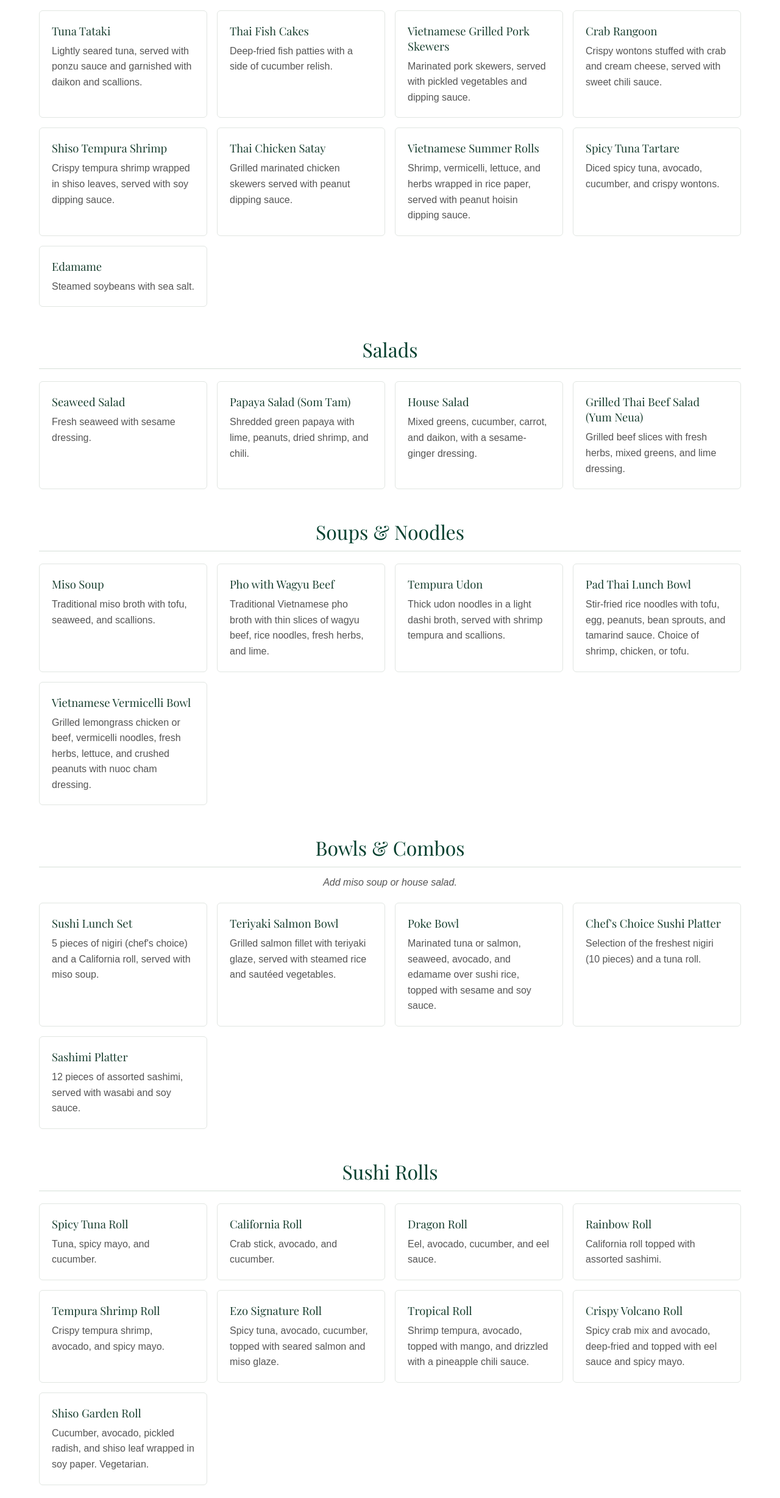
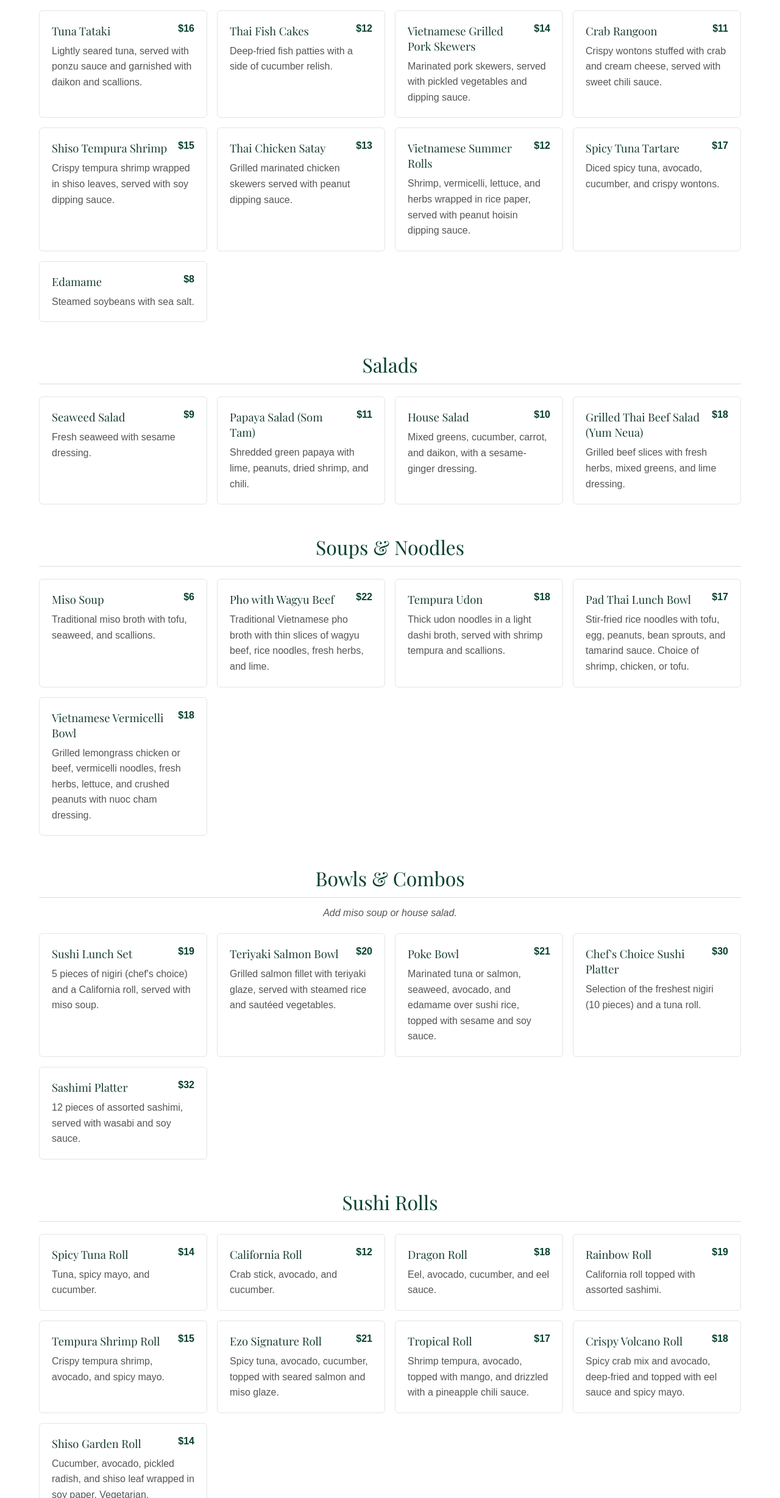
Before and after one commit to benjaminkruse24/ezo_restaurant_website, a plain HTML site: page menu.html in a window 1280 px wide. Shown: the part 324-2780 px from the top of the page at 61% size. Drawn offline with nearby package versions, Linux system fonts and the light colour scheme.

Commit message:
pushing with menu prices

```diff
--- a/menu.html
+++ b/menu.html
@@ -33,36 +33,36 @@
         <section class="menu-category">
             <h2>Appetizers</h2>
             <div class="menu-grid">
-                <article class="menu-item"><h3>Tuna Tataki</h3><p>Lightly seared tuna, served with ponzu sauce and garnished with daikon and scallions.</p></article>
-                <article class="menu-item"><h3>Thai Fish Cakes</h3><p>Deep-fried fish patties with a side of cucumber relish.</p></article>
-                <article class="menu-item"><h3>Vietnamese Grilled Pork Skewers</h3><p>Marinated pork skewers, served with pickled vegetables and dipping sauce.</p></article>
-                <article class="menu-item"><h3>Crab Rangoon</h3><p>Crispy wontons stuffed with crab and cream cheese, served with sweet chili sauce.</p></article>
-                <article class="menu-item"><h3>Shiso Tempura Shrimp</h3><p>Crispy tempura shrimp wrapped in shiso leaves, served with soy dipping sauce.</p></article>
-                <article class="menu-item"><h3>Thai Chicken Satay</h3><p>Grilled marinated chicken skewers served with peanut dipping sauce.</p></article>
-                <article class="menu-item"><h3>Vietnamese Summer Rolls</h3><p>Shrimp, vermicelli, lettuce, and herbs wrapped in rice paper, served with peanut hoisin dipping sauce.</p></article>
-                <article class="menu-item"><h3>Spicy Tuna Tartare</h3><p>Diced spicy tuna, avocado, cucumber, and crispy wontons.</p></article>
-                <article class="menu-item"><h3>Edamame</h3><p>Steamed soybeans with sea salt.</p></article>
+                <article class="menu-item"><div class="menu-item-header"><h3>Tuna Tataki</h3><span class="menu-price">$16</span></div><p>Lightly seared tuna, served with ponzu sauce and garnished with daikon and scallions.</p></article>
+                <article class="menu-item"><div class="menu-item-header"><h3>Thai Fish Cakes</h3><span class="menu-price">$12</span></div><p>Deep-fried fish patties with a side of cucumber relish.</p></article>
+                <article class="menu-item"><div class="menu-item-header"><h3>Vietnamese Grilled Pork Skewers</h3><span class="menu-price">$14</span></div><p>Marinated pork skewers, served with pickled vegetables and dipping sauce.</p></article>
+                <article class="menu-item"><div class="menu-item-header"><h3>Crab Rangoon</h3><span class="menu-price">$11</span></div><p>Crispy wontons stuffed with crab and cream cheese, served with sweet chili sauce.</p></article>
+                <article class="menu-item"><div class="menu-item-header"><h3>Shiso Tempura Shrimp</h3><span class="menu-price">$15</span></div><p>Crispy tempura shrimp wrapped in shiso leaves, served with soy dipping sauce.</p></article>
+                <article class="menu-item"><div class="menu-item-header"><h3>Thai Chicken Satay</h3><span class="menu-price">$13</span></div><p>Grilled marinated chicken skewers served with peanut dipping sauce.</p></article>
+                <article class="menu-item"><div class="menu-item-header"><h3>Vietnamese Summer Rolls</h3><span class="menu-price">$12</span></div><p>Shrimp, vermicelli, lettuce, and herbs wrapped in rice paper, served with peanut hoisin dipping sauce.</p></article>
+                <article class="menu-item"><div class="menu-item-header"><h3>Spicy Tuna Tartare</h3><span class="menu-price">$17</span></div><p>Diced spicy tuna, avocado, cucumber, and crispy wontons.</p></article>
+                <article class="menu-item"><div class="menu-item-header"><h3>Edamame</h3><span class="menu-price">$8</span></div><p>Steamed soybeans with sea salt.</p></article>
             </div>
         </section>
 
         <section class="menu-category">
             <h2>Salads</h2>
             <div class="menu-grid">
-                <article class="menu-item"><h3>Seaweed Salad</h3><p>Fresh seaweed with sesame dressing.</p></article>
-                <article class="menu-item"><h3>Papaya Salad (Som Tam)</h3><p>Shredded green papaya with lime, peanuts, dried shrimp, and chili.</p></article>
-                <article class="menu-item"><h3>House Salad</h3><p>Mixed greens, cucumber, carrot, and daikon, with a sesame-ginger dressing.</p></article>
-                <article class="menu-item"><h3>Grilled Thai Beef Salad (Yum Neua)</h3><p>Grilled beef slices with fresh herbs, mixed greens, and lime dressing.</p></article>
+                <article class="menu-item"><div class="menu-item-header"><h3>Seaweed Salad</h3><span class="menu-price">$9</span></div><p>Fresh seaweed with sesame dressing.</p></article>
+                <article class="menu-item"><div class="menu-item-header"><h3>Papaya Salad (Som Tam)</h3><span class="menu-price">$11</span></div><p>Shredded green papaya with lime, peanuts, dried shrimp, and chili.</p></article>
+                <article class="menu-item"><div class="menu-item-header"><h3>House Salad</h3><span class="menu-price">$10</span></div><p>Mixed greens, cucumber, carrot, and daikon, with a sesame-ginger dressing.</p></article>
+                <article class="menu-item"><div class="menu-item-header"><h3>Grilled Thai Beef Salad (Yum Neua)</h3><span class="menu-price">$18</span></div><p>Grilled beef slices with fresh herbs, mixed greens, and lime dressing.</p></article>
             </div>
         </section>
 
         <section class="menu-category">
             <h2>Soups &amp; Noodles</h2>
             <div class="menu-grid">
-                <article class="menu-item"><h3>Miso Soup</h3><p>Traditional miso broth with tofu, seaweed, and scallions.</p></article>
-                <article class="menu-item"><h3>Pho with Wagyu Beef</h3><p>Traditional Vietnamese pho broth with thin slices of wagyu beef, rice noodles, fresh herbs, and lime.</p></article>
-                <article class="menu-item"><h3>Tempura Udon</h3><p>Thick udon noodles in a light dashi broth, served with shrimp tempura and scallions.</p></article>
-                <article class="menu-item"><h3>Pad Thai Lunch Bowl</h3><p>Stir-fried rice noodles with tofu, egg, peanuts, bean sprouts, and tamarind sauce. Choice of shrimp, chicken, or tofu.</p></article>
-                <article class="menu-item"><h3>Vietnamese Vermicelli Bowl</h3><p>Grilled lemongrass chicken or beef, vermicelli noodles, fresh herbs, lettuce, and crushed peanuts with nuoc cham dressing.</p></article>
+                <article class="menu-item"><div class="menu-item-header"><h3>Miso Soup</h3><span class="menu-price">$6</span></div><p>Traditional miso broth with tofu, seaweed, and scallions.</p></article>
+                <article class="menu-item"><div class="menu-item-header"><h3>Pho with Wagyu Beef</h3><span class="menu-price">$22</span></div><p>Traditional Vietnamese pho broth with thin slices of wagyu beef, rice noodles, fresh herbs, and lime.</p></article>
+                <article class="menu-item"><div class="menu-item-header"><h3>Tempura Udon</h3><span class="menu-price">$18</span></div><p>Thick udon noodles in a light dashi broth, served with shrimp tempura and scallions.</p></article>
+                <article class="menu-item"><div class="menu-item-header"><h3>Pad Thai Lunch Bowl</h3><span class="menu-price">$17</span></div><p>Stir-fried rice noodles with tofu, egg, peanuts, bean sprouts, and tamarind sauce. Choice of shrimp, chicken, or tofu.</p></article>
+                <article class="menu-item"><div class="menu-item-header"><h3>Vietnamese Vermicelli Bowl</h3><span class="menu-price">$18</span></div><p>Grilled lemongrass chicken or beef, vermicelli noodles, fresh herbs, lettuce, and crushed peanuts with nuoc cham dressing.</p></article>
             </div>
         </section>
 
@@ -70,45 +70,45 @@
             <h2>Bowls &amp; Combos</h2>
             <p class="menu-note">Add miso soup or house salad.</p>
             <div class="menu-grid">
-                <article class="menu-item"><h3>Sushi Lunch Set</h3><p>5 pieces of nigiri (chef's choice) and a California roll, served with miso soup.</p></article>
-                <article class="menu-item"><h3>Teriyaki Salmon Bowl</h3><p>Grilled salmon fillet with teriyaki glaze, served with steamed rice and sautéed vegetables.</p></article>
-                <article class="menu-item"><h3>Poke Bowl</h3><p>Marinated tuna or salmon, seaweed, avocado, and edamame over sushi rice, topped with sesame and soy sauce.</p></article>
-                <article class="menu-item"><h3>Chef's Choice Sushi Platter</h3><p>Selection of the freshest nigiri (10 pieces) and a tuna roll.</p></article>
-                <article class="menu-item"><h3>Sashimi Platter</h3><p>12 pieces of assorted sashimi, served with wasabi and soy sauce.</p></article>
+                <article class="menu-item"><div class="menu-item-header"><h3>Sushi Lunch Set</h3><span class="menu-price">$19</span></div><p>5 pieces of nigiri (chef's choice) and a California roll, served with miso soup.</p></article>
+                <article class="menu-item"><div class="menu-item-header"><h3>Teriyaki Salmon Bowl</h3><span class="menu-price">$20</span></div><p>Grilled salmon fillet with teriyaki glaze, served with steamed rice and sautéed vegetables.</p></article>
+                <article class="menu-item"><div class="menu-item-header"><h3>Poke Bowl</h3><span class="menu-price">$21</span></div><p>Marinated tuna or salmon, seaweed, avocado, and edamame over sushi rice, topped with sesame and soy sauce.</p></article>
+                <article class="menu-item"><div class="menu-item-header"><h3>Chef's Choice Sushi Platter</h3><span class="menu-price">$30</span></div><p>Selection of the freshest nigiri (10 pieces) and a tuna roll.</p></article>
+                <article class="menu-item"><div class="menu-item-header"><h3>Sashimi Platter</h3><span class="menu-price">$32</span></div><p>12 pieces of assorted sashimi, served with wasabi and soy sauce.</p></article>
             </div>
         </section>
 
         <section class="menu-category">
             <h2>Sushi Rolls</h2>
             <div class="menu-grid">
-                <article class="menu-item"><h3>Spicy Tuna Roll</h3><p>Tuna, spicy mayo, and cucumber.</p></article>
-                <article class="menu-item"><h3>California Roll</h3><p>Crab stick, avocado, and cucumber.</p></article>
-                <article class="menu-item"><h3>Dragon Roll</h3><p>Eel, avocado, cucumber, and eel sauce.</p></article>
-                <article class="menu-item"><h3>Rainbow Roll</h3><p>California roll topped with assorted sashimi.</p></article>
-                <article class="menu-item"><h3>Tempura Shrimp Roll</h3><p>Crispy tempura shrimp, avocado, and spicy mayo.</p></article>
-                <article class="menu-item"><h3>Ezo Signature Roll</h3><p>Spicy tuna, avocado, cucumber, topped with seared salmon and miso glaze.</p></article>
-                <article class="menu-item"><h3>Tropical Roll</h3><p>Shrimp tempura, avocado, topped with mango, and drizzled with a pineapple chili sauce.</p></article>
-                <article class="menu-item"><h3>Crispy Volcano Roll</h3><p>Spicy crab mix and avocado, deep-fried and topped with eel sauce and spicy mayo.</p></article>
-                <article class="menu-item"><h3>Shiso Garden Roll</h3><p>Cucumber, avocado, pickled radish, and shiso leaf wrapped in soy paper. Vegetarian.</p></article>
+                <article class="menu-item"><div class="menu-item-header"><h3>Spicy Tuna Roll</h3><span class="menu-price">$14</span></div><p>Tuna, spicy mayo, and cucumber.</p></article>
+                <article class="menu-item"><div class="menu-item-header"><h3>California Roll</h3><span class="menu-price">$12</span></div><p>Crab stick, avocado, and cucumber.</p></article>
+                <article class="menu-item"><div class="menu-item-header"><h3>Dragon Roll</h3><span class="menu-price">$18</span></div><p>Eel, avocado, cucumber, and eel sauce.</p></article>
+                <article class="menu-item"><div class="menu-item-header"><h3>Rainbow Roll</h3><span class="menu-price">$19</span></div><p>California roll topped with assorted sashimi.</p></article>
+                <article class="menu-item"><div class="menu-item-header"><h3>Tempura Shrimp Roll</h3><span class="menu-price">$15</span></div><p>Crispy tempura shrimp, avocado, and spicy mayo.</p></article>
+                <article class="menu-item"><div class="menu-item-header"><h3>Ezo Signature Roll</h3><span class="menu-price">$21</span></div><p>Spicy tuna, avocado, cucumber, topped with seared salmon and miso glaze.</p></article>
+                <article class="menu-item"><div class="menu-item-header"><h3>Tropical Roll</h3><span class="menu-price">$17</span></div><p>Shrimp tempura, avocado, topped with mango, and drizzled with a pineapple chili sauce.</p></article>
+                <article class="menu-item"><div class="menu-item-header"><h3>Crispy Volcano Roll</h3><span class="menu-price">$18</span></div><p>Spicy crab mix and avocado, deep-fried and topped with eel sauce and spicy mayo.</p></article>
+                <article class="menu-item"><div class="menu-item-header"><h3>Shiso Garden Roll</h3><span class="menu-price">$14</span></div><p>Cucumber, avocado, pickled radish, and shiso leaf wrapped in soy paper. Vegetarian.</p></article>
             </div>
         </section>
 
         <section class="menu-category">
             <h2>Entrees</h2>
             <div class="menu-grid">
-                <article class="menu-item"><h3>Grilled Miso Black Cod</h3><p>Marinated black cod fillet grilled to perfection, served with steamed rice and sautéed bok choy.</p></article>
-                <article class="menu-item"><h3>Thai Green Curry</h3><p>Creamy coconut curry with chicken, bamboo shoots, bell peppers, and Thai basil, served with jasmine rice.</p></article>
-                <article class="menu-item"><h3>Crispy Peking Duck</h3><p>Slow-roasted duck, served with pancakes, hoisin sauce, and scallions.</p></article>
+                <article class="menu-item"><div class="menu-item-header"><h3>Grilled Miso Black Cod</h3><span class="menu-price">$32</span></div><p>Marinated black cod fillet grilled to perfection, served with steamed rice and sautéed bok choy.</p></article>
+                <article class="menu-item"><div class="menu-item-header"><h3>Thai Green Curry</h3><span class="menu-price">$22</span></div><p>Creamy coconut curry with chicken, bamboo shoots, bell peppers, and Thai basil, served with jasmine rice.</p></article>
+                <article class="menu-item"><div class="menu-item-header"><h3>Crispy Peking Duck</h3><span class="menu-price">$28</span></div><p>Slow-roasted duck, served with pancakes, hoisin sauce, and scallions.</p></article>
             </div>
         </section>
 
         <section class="menu-category">
             <h2>Desserts</h2>
             <div class="menu-grid">
-                <article class="menu-item"><h3>Mochi Ice Cream</h3><p>Chewy rice cakes filled with mango, green tea, or strawberry ice cream.</p></article>
-                <article class="menu-item"><h3>Coconut Sticky Rice with Mango</h3><p>Sweet sticky rice served with ripe mango and coconut sauce drizzle.</p></article>
-                <article class="menu-item"><h3>Matcha Cheesecake</h3><p>Creamy green tea cheesecake with a crispy cookie crust.</p></article>
-                <article class="menu-item"><h3>Lychee Sorbet</h3><p>Light and refreshing lychee sorbet with fresh mint.</p></article>
+                <article class="menu-item"><div class="menu-item-header"><h3>Mochi Ice Cream</h3><span class="menu-price">$9</span></div><p>Chewy rice cakes filled with mango, green tea, or strawberry ice cream.</p></article>
+                <article class="menu-item"><div class="menu-item-header"><h3>Coconut Sticky Rice with Mango</h3><span class="menu-price">$10</span></div><p>Sweet sticky rice served with ripe mango and coconut sauce drizzle.</p></article>
+                <article class="menu-item"><div class="menu-item-header"><h3>Matcha Cheesecake</h3><span class="menu-price">$11</span></div><p>Creamy green tea cheesecake with a crispy cookie crust.</p></article>
+                <article class="menu-item"><div class="menu-item-header"><h3>Lychee Sorbet</h3><span class="menu-price">$8</span></div><p>Light and refreshing lychee sorbet with fresh mint.</p></article>
             </div>
         </section>
 
@@ -116,38 +116,38 @@
             <h2>Drinks</h2>
             <h3 class="menu-subheading">Cocktails</h3>
             <div class="menu-grid">
-                <article class="menu-item"><h3>Lychee Martini</h3><p>Vodka, lychee puree, and a splash of lime juice.</p></article>
-                <article class="menu-item"><h3>Pandan Gin Fizz</h3><p>Pandan-infused gin, lime, soda, and egg white for a frothy finish.</p></article>
-                <article class="menu-item"><h3>Pineapple Shiso Smash</h3><p>Fresh pineapple, muddled shiso leaves, rum, and a hint of ginger syrup.</p></article>
-                <article class="menu-item"><h3>Tokyo Mule</h3><p>Vodka, ginger beer, lime, and yuzu.</p></article>
+                <article class="menu-item"><div class="menu-item-header"><h3>Lychee Martini</h3><span class="menu-price">$14</span></div><p>Vodka, lychee puree, and a splash of lime juice.</p></article>
+                <article class="menu-item"><div class="menu-item-header"><h3>Pandan Gin Fizz</h3><span class="menu-price">$15</span></div><p>Pandan-infused gin, lime, soda, and egg white for a frothy finish.</p></article>
+                <article class="menu-item"><div class="menu-item-header"><h3>Pineapple Shiso Smash</h3><span class="menu-price">$15</span></div><p>Fresh pineapple, muddled shiso leaves, rum, and a hint of ginger syrup.</p></article>
+                <article class="menu-item"><div class="menu-item-header"><h3>Tokyo Mule</h3><span class="menu-price">$13</span></div><p>Vodka, ginger beer, lime, and yuzu.</p></article>
             </div>
 
             <h3 class="menu-subheading">Sake</h3>
             <div class="menu-grid">
-                <article class="menu-item"><h4>Junmai</h4><p>Hakkaisan (Niigata), Shichida (Saga), Kikusui (Niigata).</p></article>
-                <article class="menu-item"><h4>Junmai Ginjo</h4><p>Dassai 50 (Yamaguchi), Suigei Tokubetsu (Kochi), Tedorigawa "Lady Luck" (Ishikawa).</p></article>
-                <article class="menu-item"><h4>Daiginjo</h4><p>Kubota Manju (Niigata), Katsuyama Ken (Miyagi), Tatsuriki "Chotokusen" (Hyogo).</p></article>
-                <article class="menu-item"><h4>Nigori</h4><p>Hakutsuru Sayuri (Hyogo), Shiro Sasa (Akita).</p></article>
-                <article class="menu-item"><h4>Sparkling</h4><p>Dassai Sparkling 50 (Yamaguchi), Mio (Hyogo).</p></article>
-                <article class="menu-item"><h4>Specialty</h4><p>Eikun "The Sleeping Beauty" (Kyoto), Isojiman Tokubetsu (Shizuoka).</p></article>
+                <article class="menu-item"><div class="menu-item-header"><h4>Junmai</h4><span class="menu-price">$14</span></div><p>Hakkaisan (Niigata), Shichida (Saga), Kikusui (Niigata).</p></article>
+                <article class="menu-item"><div class="menu-item-header"><h4>Junmai Ginjo</h4><span class="menu-price">$18</span></div><p>Dassai 50 (Yamaguchi), Suigei Tokubetsu (Kochi), Tedorigawa "Lady Luck" (Ishikawa).</p></article>
+                <article class="menu-item"><div class="menu-item-header"><h4>Daiginjo</h4><span class="menu-price">$22</span></div><p>Kubota Manju (Niigata), Katsuyama Ken (Miyagi), Tatsuriki "Chotokusen" (Hyogo).</p></article>
+                <article class="menu-item"><div class="menu-item-header"><h4>Nigori</h4><span class="menu-price">$16</span></div><p>Hakutsuru Sayuri (Hyogo), Shiro Sasa (Akita).</p></article>
+                <article class="menu-item"><div class="menu-item-header"><h4>Sparkling</h4><span class="menu-price">$18</span></div><p>Dassai Sparkling 50 (Yamaguchi), Mio (Hyogo).</p></article>
+                <article class="menu-item"><div class="menu-item-header"><h4>Specialty</h4><span class="menu-price">$24</span></div><p>Eikun "The Sleeping Beauty" (Kyoto), Isojiman Tokubetsu (Shizuoka).</p></article>
             </div>
 
             <h3 class="menu-subheading">Beer</h3>
             <div class="menu-grid">
                 <article class="menu-item">
-                    <h4>Asahi</h4>
+                    <div class="menu-item-header"><h4>Asahi</h4><span class="menu-price">$8</span></div>
                     <p>Origin: Japan. U.S. brewing location can vary by product and batch; check the package label for its production location.</p>
                 </article>
                 <article class="menu-item">
-                    <h4>Sapporo</h4>
+                    <div class="menu-item-header"><h4>Sapporo</h4><span class="menu-price">$8</span></div>
                     <p>Origin: Japan. U.S. production includes Stone Brewing's brewery in Richmond, Virginia.</p>
                 </article>
                 <article class="menu-item">
-                    <h4>Singha</h4>
+                    <div class="menu-item-header"><h4>Singha</h4><span class="menu-price">$9</span></div>
                     <p>Origin: Thailand. Typically imported to the U.S. from Thailand; no regular U.S. brewing location is listed.</p>
                 </article>
                 <article class="menu-item">
-                    <h4>Tsingtao</h4>
+                    <div class="menu-item-header"><h4>Tsingtao</h4><span class="menu-price">$9</span></div>
                     <p>Origin: Qingdao, China. Typically imported to the U.S.; check the package label for its production location.</p>
                 </article>
             </div>
--- a/style.css
+++ b/style.css
@@ -201,11 +201,25 @@ h1 {
     background-color: #fff;
 }
 
+.menu-item-header {
+    display: flex;
+    justify-content: space-between;
+    align-items: flex-start;
+    gap: 12px;
+    margin-bottom: 8px;
+}
+
 .menu-item h3,
 .menu-item h4 {
-    margin-bottom: 8px;
+    margin: 0;
     color: #183d2e;
     font-size: 1.15rem;
+}
+
+.menu-price {
+    color: #06402f;
+    font-weight: 700;
+    white-space: nowrap;
 }
 
 .menu-subheading {
```
